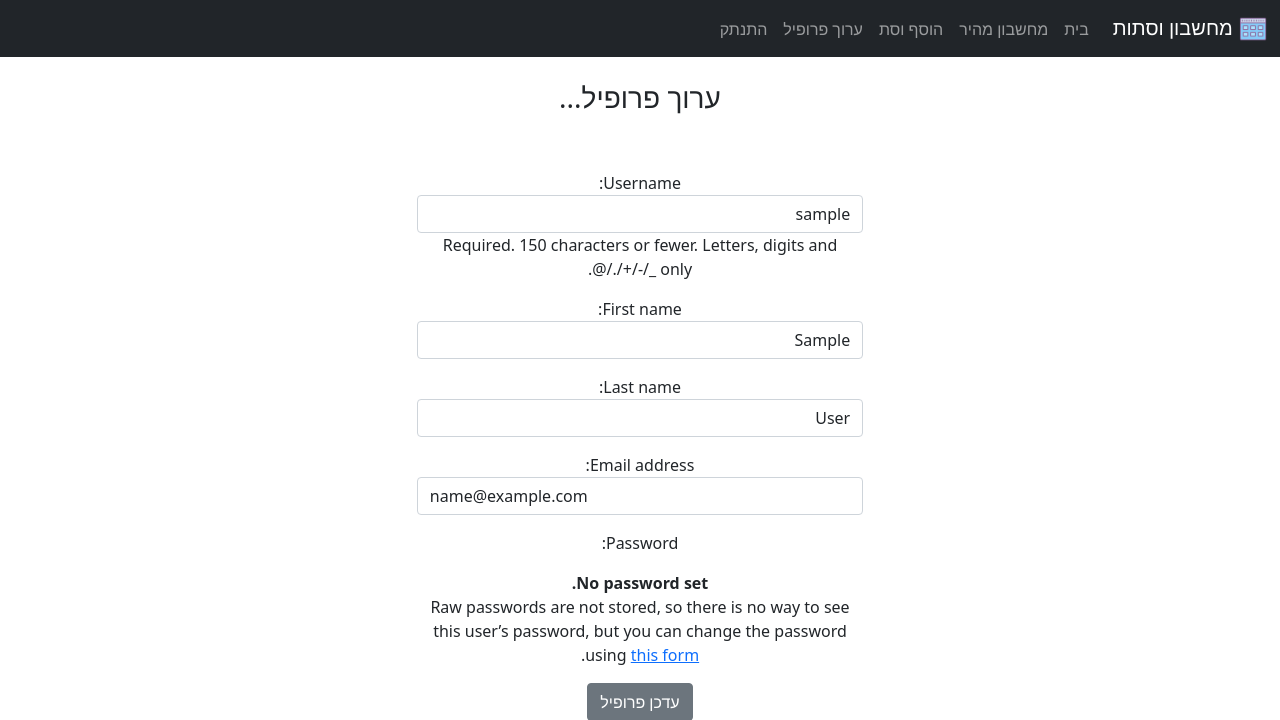
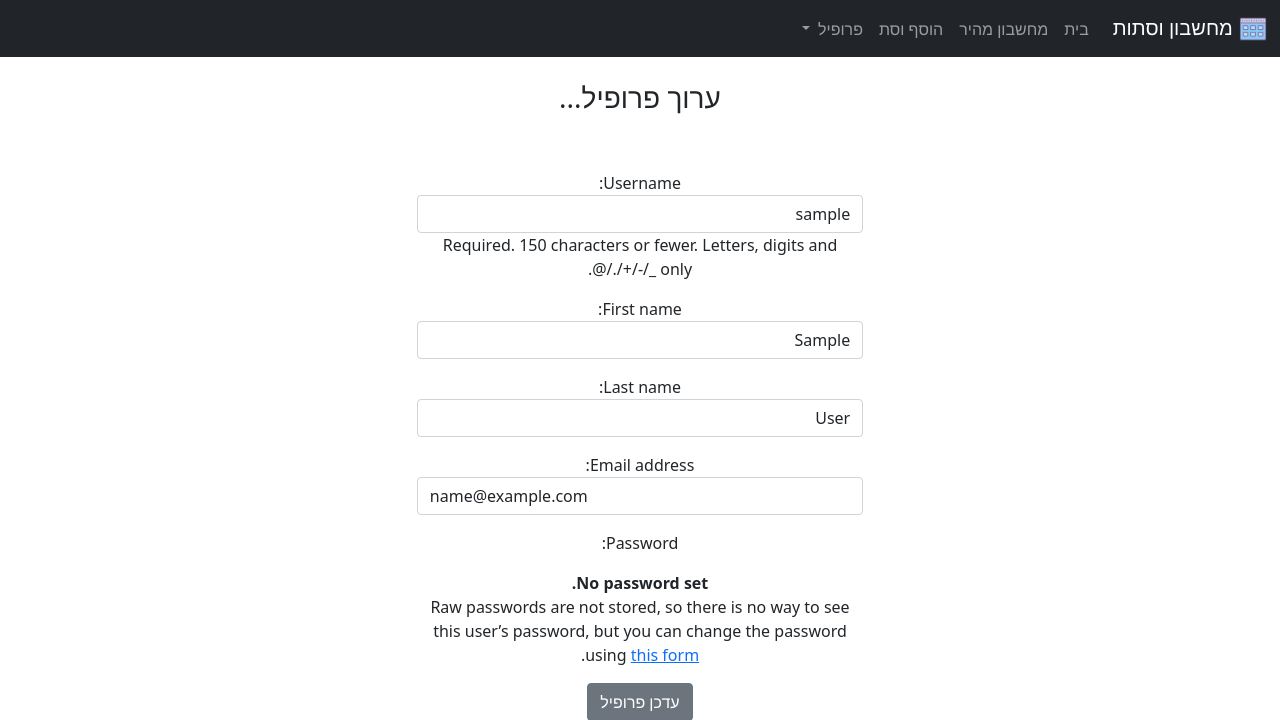
Before and after one commit to ari-github/vestot-calculator, a Django app: page /members/edit_profile/ in a window 1280 px wide. Shown: the top 720 px of the page. Run offline with Django 3.2, Linux system fonts and the light colour scheme; the visitor is signed in with stand-in values (Sample User, id 1).

Commit message:
put profile nav-items in dropdown

```diff
--- a/vestot/templates/vestot/navbar.html
+++ b/vestot/templates/vestot/navbar.html
@@ -20,11 +20,15 @@
             <li class="nav-item">
               <a class="nav-link" href="{% url 'add_veset' %}">הוסף וסת</a>
             </li>
-            <li class="nav-item">
-              <a class="nav-link" href="{% url 'edit_profile' %}">ערוך פרופיל</a>
-            </li>
-            <li class="nav-item">
-              <a class="nav-link" href="{% url 'logout' %}">התנתק</a>
+            <li class="nav-item dropdown">
+              <a class="nav-link dropdown-toggle" href="#" id="navbarDropdown" role="button" data-bs-toggle="dropdown" aria-expanded="false">
+                פרופיל
+              </a>
+              <ul class="dropdown-menu" aria-labelledby="navbarDropdown">
+                <li><a class="dropdown-item" href="{% url 'edit_profile' %}">ערוך פרופיל</a></li>
+                <li><a class="dropdown-item" href="{% url 'change_password' %}">שנה סיסמא</a></li>
+                <li><a class="dropdown-item" href="{% url 'logout' %}">התנתק</a></li>
+              </ul>
             </li>
           {% else %}
             <li class="nav-item">
```
